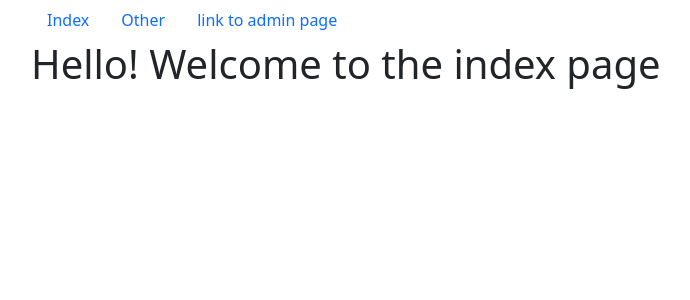
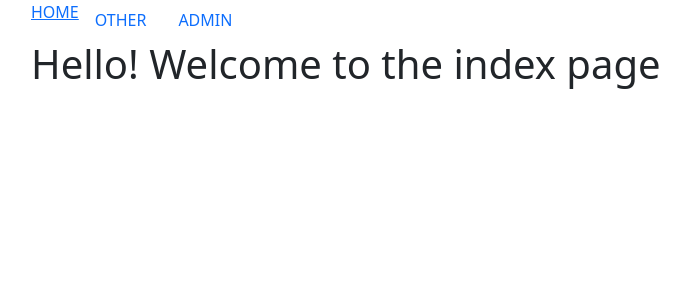
Before and after one commit to Nithin190902/template_learning, a Django app: page / in a window 1280 px wide. Shown: the top 300 px of the page, without its empty margins (51-741 px from the left). Run offline with Django 4.2, Linux system fonts and the light colour scheme.

Commit message:
slight change in nav bar

```diff
--- a/templates/base_app/base.html
+++ b/templates/base_app/base.html
@@ -10,9 +10,9 @@
     <nav class="nav nav-pills nav-justified">
         <div class="container">
             <ul class="nav">
-                <li><a class="nav-link" href="{% url 'index' %}">Index</a></li>
-                <li><a class="nav-link" href="{% url 'basic_app:other' %}">Other</a></li>
-                <li><a class="nav-link" href="{% url 'admin:index' %}">link to admin page</a></li>
+                <li><a class="nav-brand" href="{% url 'index' %}">HOME</a></li>
+                <li><a class="nav-link" href="{% url 'basic_app:other' %}">OTHER</a></li>
+                <li><a class="nav-link" href="{% url 'admin:index' %}">ADMIN</a></li>
             </ul>
         </div>
     </nav>
```
